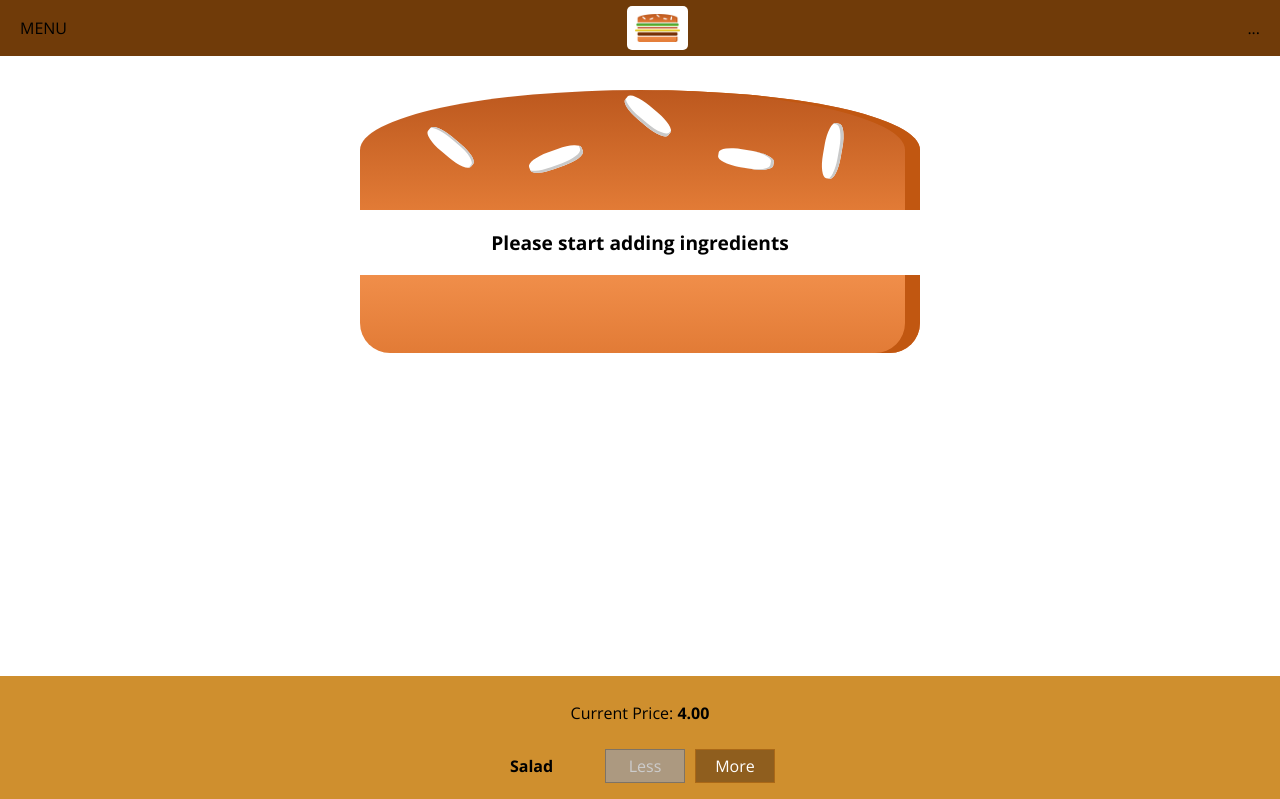
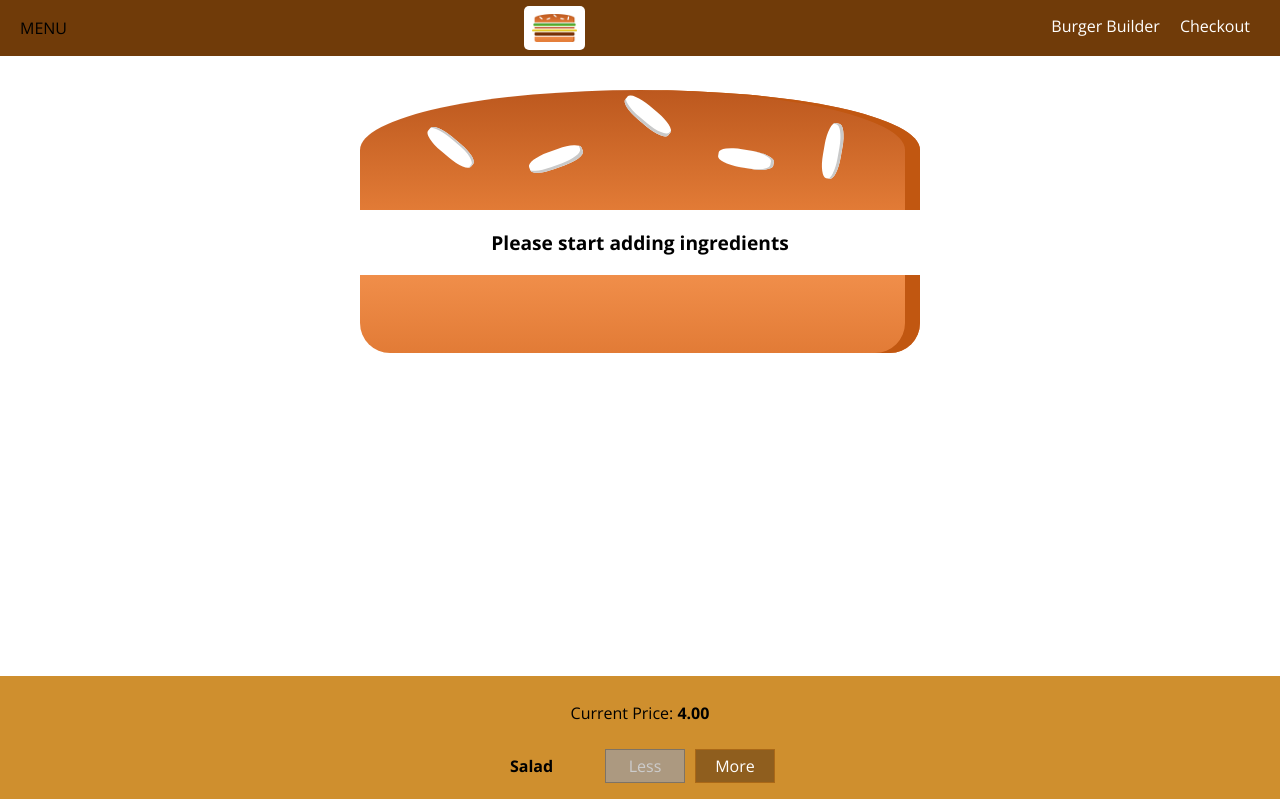
Before and after one commit to Jeffreyx38/burger-builder-react, a React (Create React App) app: page / in a window 1280 px wide. Shown: the top 799 px of the page. Built offline with nearby package versions, Linux system fonts and the light colour scheme.

Commit message:
adding reusable navigation items

```diff
--- /dev/null
+++ b/src/components/Navigation/NavigationItems/NavigationItem/NavigationItem.js
@@ -0,0 +1,11 @@
+import React from 'react'
+
+import classes from './NavigationItem.module.css'
+
+const navigationItem = (props) => (
+        <li className={classes.NavigationItem}>
+            <a href={props.link} className={props.active ? classes.active : null }>{props.children}</a></li>
+
+);
+
+export default navigationItem;
--- /dev/null
+++ b/src/components/Navigation/NavigationItems/NavigationItem/NavigationItem.module.css
@@ -0,0 +1,27 @@
+.NavigationItem {
+    margin: 0;
+    box-sizing: border-box;
+    display: flex;
+    align-items: center;
+    height: 100%;
+
+}
+
+
+.NavigationItem a{
+    color: white;
+    text-decoration: none;
+    height: 100%;
+    padding: 16px 10px;
+    border-bottom:4px solid transparent;
+    box-sizing: borden-box;
+    display: block;
+}
+
+.NavigationItem a:hover,
+.NavigationItem a:active,
+.NavigationItem a:active{
+    background-color: #8F5C2C;
+    border-bottom: 4px solid #40A4C8;
+    color: white;
+}
--- /dev/null
+++ b/src/components/Navigation/NavigationItems/NavigationItems.js
@@ -0,0 +1,14 @@
+import React from 'react'
+
+import classes from './NavigationItems.module.css'
+
+import NavigationItem from './NavigationItem/NavigationItem';
+
+const navigationItems = () => (
+    <ul className={classes.NavigationItems}>
+        <NavigationItem link="/"> Burger Builder</NavigationItem>
+        <NavigationItem link="/"> Checkout</NavigationItem>
+    </ul>
+);
+
+export default navigationItems;
--- /dev/null
+++ b/src/components/Navigation/NavigationItems/NavigationItems.module.css
@@ -0,0 +1,8 @@
+.NavigationItems {
+    margin: 0;
+    padding: 0;
+    list-style: none;
+    display: flex;
+    align-items: center;
+    height: 100%;
+}
--- a/src/components/Navigation/Toolbar/Toolbar.js
+++ b/src/components/Navigation/Toolbar/Toolbar.js
@@ -1,13 +1,14 @@
 import React from 'react';
 import classes from './Toolbar.module.css';
 import Logo from '../../Logo/Logo';
+import NavigationItems from '../NavigationItems/NavigationItems'
 
 const toolbar = (props) => (
     <header className={classes.Toolbar}>
         <div>MENU</div>
         <Logo/>
         <nav>
-            ...
+            <NavigationItems/>
         </nav>
 
     </header>
```
